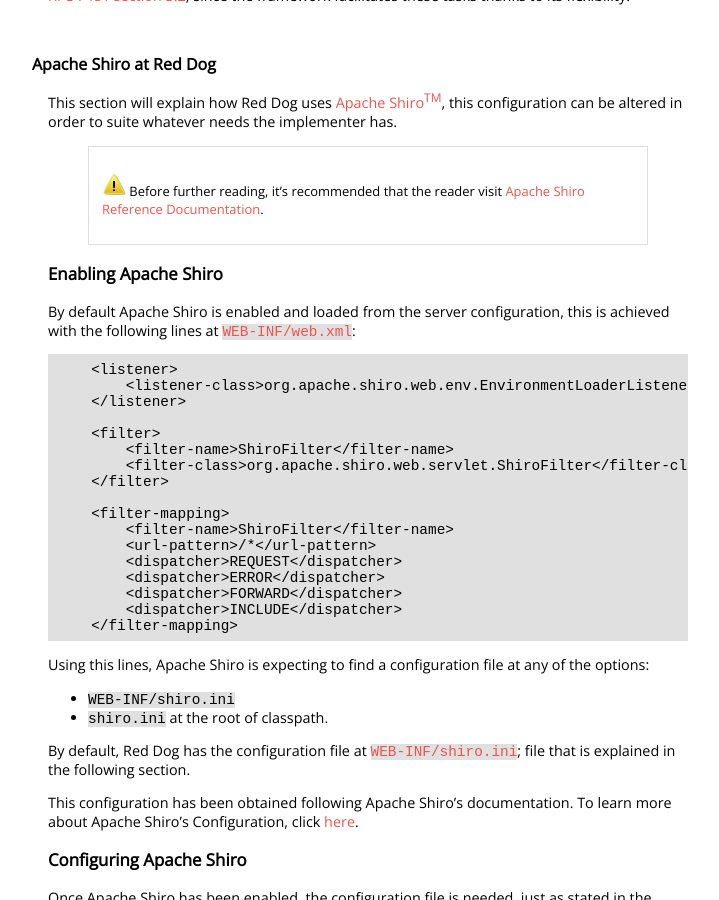
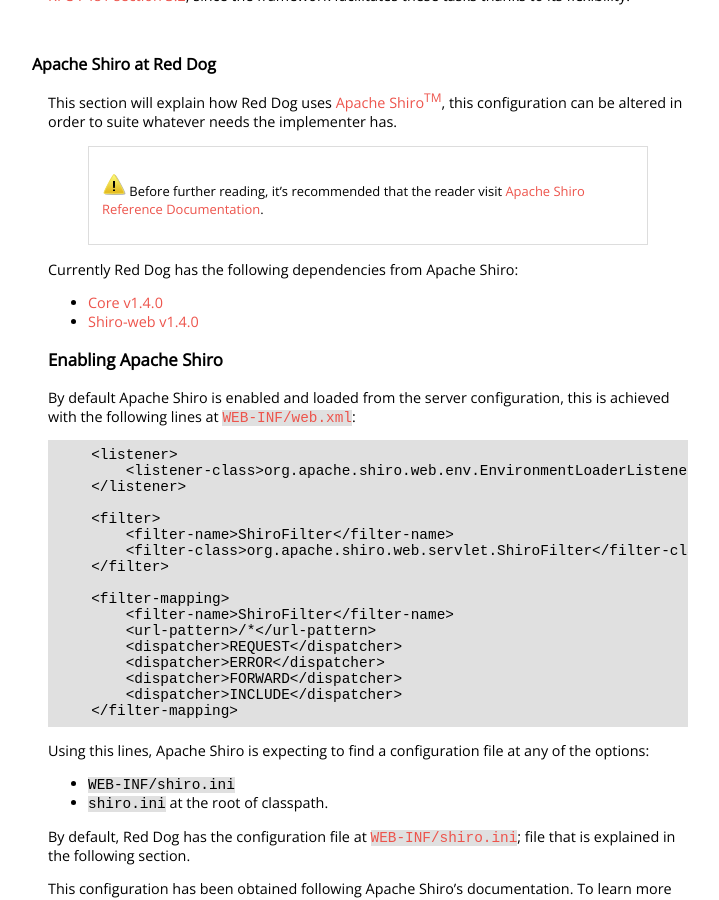
Before and after one commit to NICMx/rdap-server, a Jekyll site: the page built from using-apache-shiro.md, in a window 1280 px wide and 900 px high, scrolled down 828 px. Shown: the whole window, without its empty margins (272-991 px from the left). Built offline with Jekyll 4.4.1, drawn with Linux system fonts in a browser that asks for light colours; nearby versions of some CDN libraries.

Commit message:
Mention the used version of Apache Shiro

```diff
--- a/using-apache-shiro.md
+++ b/using-apache-shiro.md
@@ -34,6 +34,10 @@
 This section will explain how Red Dog uses [Apache Shiro<sup>TM</sup>](https://shiro.apache.org/), this configuration can be altered in order to suite whatever needs the implementer has.
 
 > ![Warning](img/warning.svg) Before further reading, it's recommended that the reader visit [Apache Shiro Reference Documentation](https://shiro.apache.org/reference.html).
+
+Currently Red Dog has the following dependencies from Apache Shiro:
+* [Core v1.4.0](https://mvnrepository.com/artifact/org.apache.shiro/shiro-core/1.4.0)
+* [Shiro-web v1.4.0](https://mvnrepository.com/artifact/org.apache.shiro/shiro-web/1.4.0)
 
 ### Enabling Apache Shiro
 
```
